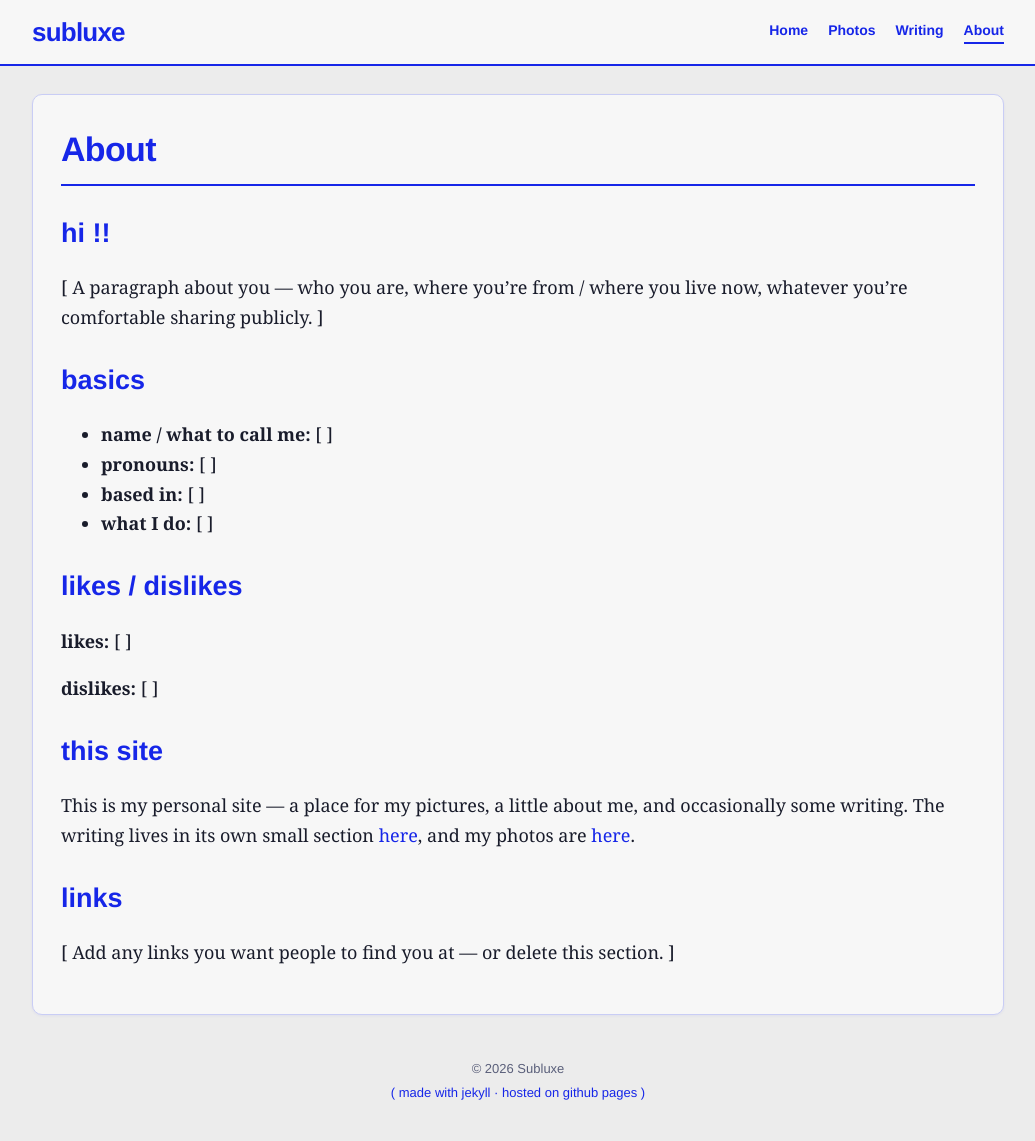
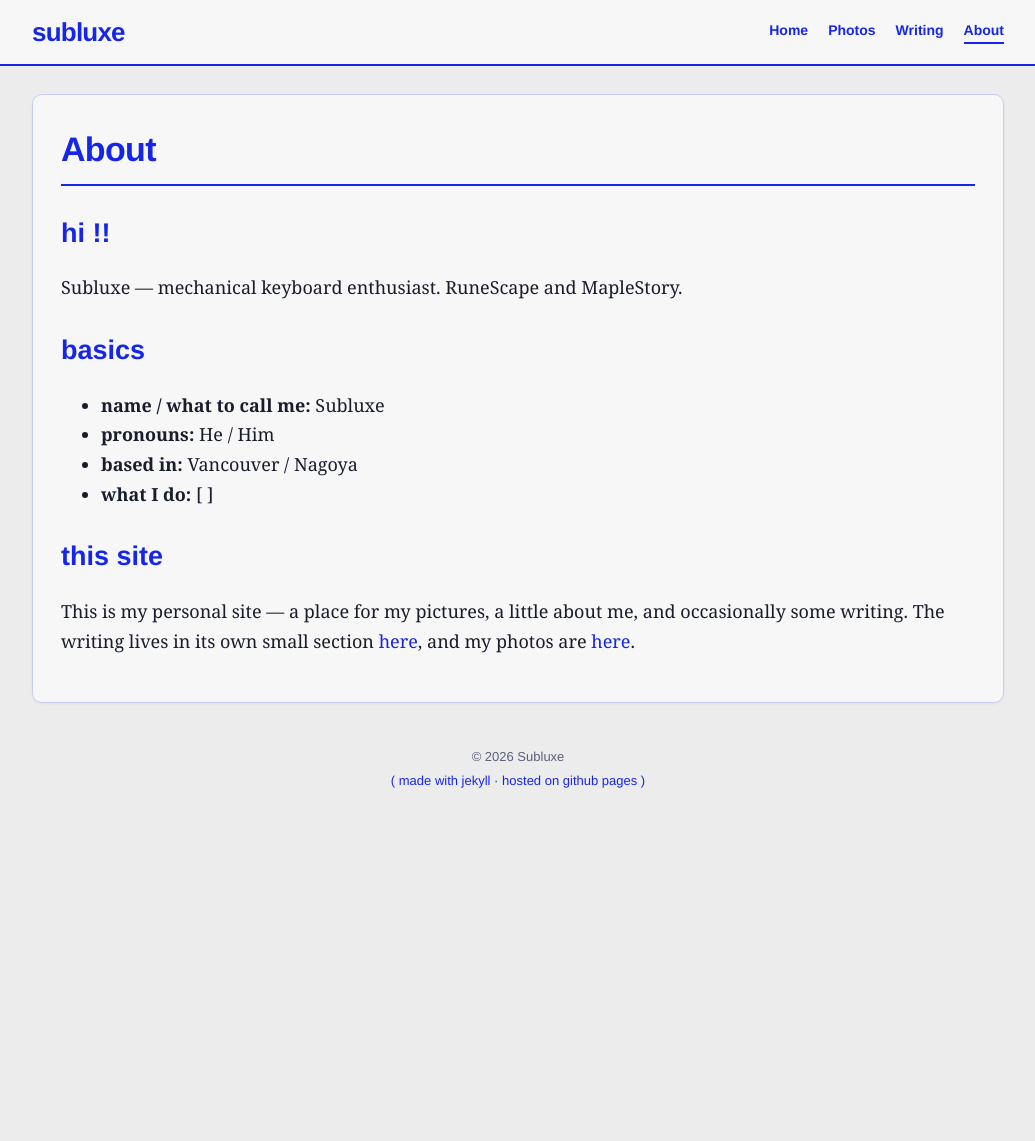
Before and after one commit to SubluxeMK/subluxeMK.github.io, a Jekyll site: the page built from about.md, in a window 1280 px wide. Shown: the whole page, without its empty margins (122-1157 px from the left). Built offline with Jekyll 4.4.1, drawn with Linux system fonts in a browser that asks for light colours; after the commit the page ends 900 px from its top, so only the background shows below that.

Commit message:
Fill in profile (Subluxe, He/Him, Vancouver/Nagoya), remove likes/dislikes, hide Currently until filled

```diff
--- a/_layouts/home.html
+++ b/_layouts/home.html
@@ -11,8 +11,6 @@ layout: default
     <h1 class="profile-name">{{ p.display_name }}</h1>
     {% if p.line_1 %}<p class="profile-line"><strong>{{ p.line_1 }}</strong></p>{% endif %}
     {% if p.line_2 %}<p class="profile-line">{{ p.line_2 }}</p>{% endif %}
-    <p class="profile-likes"><span class="k">likes :</span> {{ p.likes }}</p>
-    <p class="profile-likes"><span class="k">dislikes :</span> {{ p.dislikes }}</p>
     <div class="btn-row">
       <a class="btn" href="{{ '/about/' | relative_url }}">About</a>
       <a class="btn" href="{{ '/photos/' | relative_url }}">Photos</a>
@@ -21,7 +19,7 @@ layout: default
   </div>
 </section>
 
-<section class="grid-2">
+<section class="grid-2{% unless p.currently and p.currently.size > 0 %} grid-2--single{% endunless %}">
   <div class="stack">
     <div class="info-box">
       <p><span class="k">{{ p.box_1_title }} :</span> {{ p.box_1 }}</p>
@@ -31,6 +29,7 @@ layout: default
     </div>
   </div>
 
+  {% if p.currently and p.currently.size > 0 %}
   <div class="panel currently-panel">
     <h2 class="section-title">Currently</h2>
     {% for item in p.currently %}
@@ -43,6 +42,7 @@ layout: default
     </div>
     {% endfor %}
   </div>
+  {% endif %}
 </section>
 
 <section class="panel picks-panel">
--- a/about.md
+++ b/about.md
@@ -4,34 +4,19 @@ title: About
 permalink: /about/
 ---
 
-<!-- Fill this page in — everything in [brackets] is yours to replace.
-     The short version of most of this also lives in _data/profile.yml,
-     which is what the landing page uses. -->
-
 ## hi !!
 
-[ A paragraph about you — who you are, where you're from / where you live now,
-whatever you're comfortable sharing publicly. ]
+Subluxe — mechanical keyboard enthusiast. RuneScape and MapleStory.
 
 ## basics
 
-- **name / what to call me:** [ ]
-- **pronouns:** [ ]
-- **based in:** [ ]
+- **name / what to call me:** Subluxe
+- **pronouns:** He / Him
+- **based in:** Vancouver / Nagoya
 - **what I do:** [ ]
-
-## likes / dislikes
-
-**likes:** [ ]
-
-**dislikes:** [ ]
 
 ## this site
 
 This is my personal site — a place for my pictures, a little about me, and
 occasionally some writing. The writing lives in its own small section
 [here](/blog/), and my photos are [here](/photos/).
-
-## links
-
-[ Add any links you want people to find you at — or delete this section. ]
--- a/assets/css/main.css
+++ b/assets/css/main.css
@@ -59,6 +59,7 @@ a:hover { text-decoration: underline; }
   gap: 22px; margin-bottom: 22px; align-items: start;
 }
 .grid-2 .panel { margin-bottom: 0; }
+.grid-2--single { grid-template-columns: 1fr; }
 .stack { display: grid; gap: 14px; }
 
 /* Section titles — big blue with a blue rule, like the reference */
--- a/assets/css/style.css
+++ b/assets/css/style.css
@@ -59,6 +59,7 @@ a:hover { text-decoration: underline; }
   gap: 22px; margin-bottom: 22px; align-items: start;
 }
 .grid-2 .panel { margin-bottom: 0; }
+.grid-2--single { grid-template-columns: 1fr; }
 .stack { display: grid; gap: 14px; }
 
 /* Section titles — big blue with a blue rule, like the reference */
```
Also changed, not shown: _data/profile.yml (+9 -25 lines).
